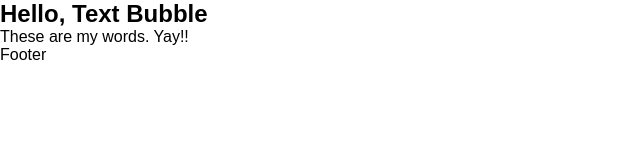
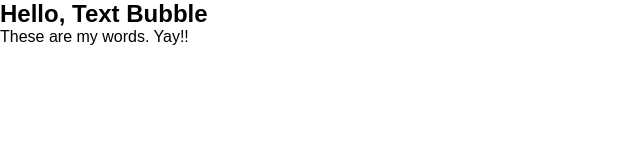
Before and after one commit to franco-ortega/texty, a Next.js app: page / in a window 1280 px wide. Shown: the top 160 px of the page, without its empty margins (0-640 px from the left). Built offline with nearby package versions, Linux system fonts and the light colour scheme.

Commit message:
remove footer

```diff
--- a/app/page.js
+++ b/app/page.js
@@ -11,7 +11,6 @@ export default function Home() {
 					<TextBubble />
 				</section>
 			</main>
-			<footer className={styles.footer}>Footer</footer>
 		</div>
 	);
 }
```
